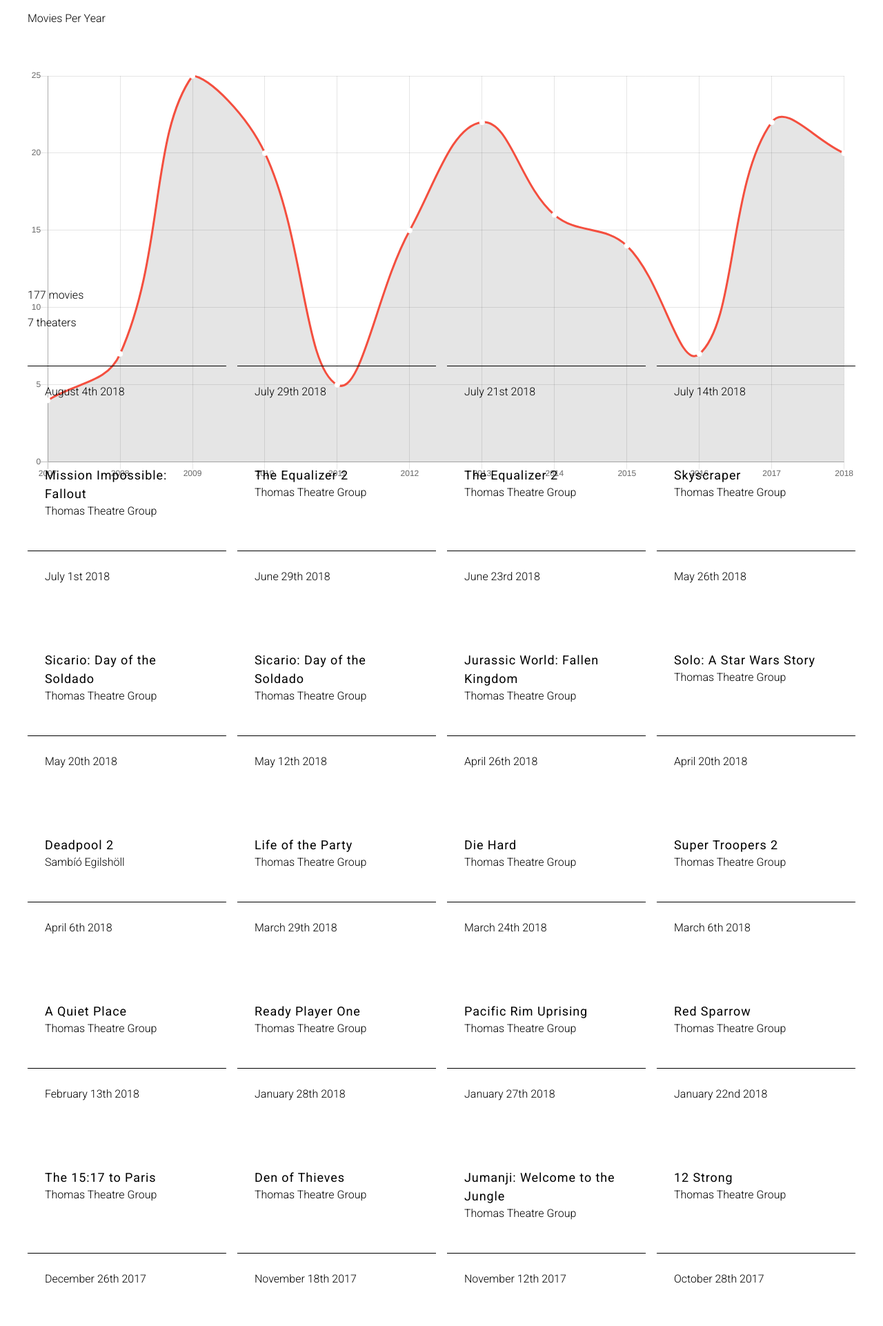
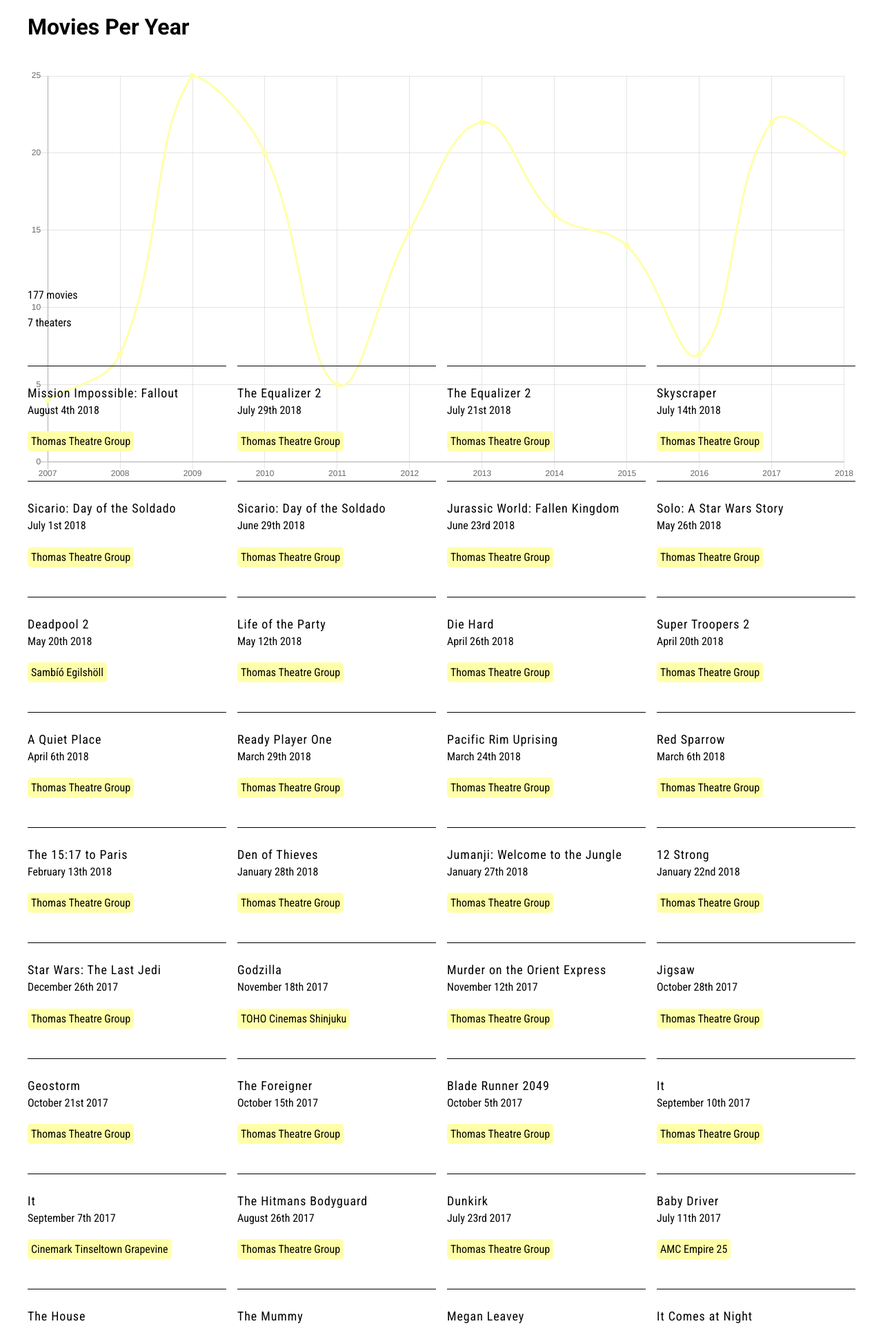
Before and after one commit to jacobproffer/movie-tickets, a PHP site: page / in a window 1280 px wide. Shown: the top 1922 px of the page at 69% size. Run offline with PHP 8.4, Linux system fonts and the light colour scheme; some libraries are stand-ins or nearby versions.

Commit message:
Mess around with styles

```diff
--- a/assets/scss/base/_general.scss
+++ b/assets/scss/base/_general.scss
@@ -29,8 +29,7 @@ body {
   color: $black;
   background: $white;
   line-height: 1.5;
-  font-weight: 300;
-  font-family: "Roboto", sans-serif;
+  font-family: 'Roboto Condensed', sans-serif;
 }
 
 canvas {
--- a/assets/scss/base/_typography.scss
+++ b/assets/scss/base/_typography.scss
@@ -1,6 +1,8 @@
 h1 {
   @include font-size($h1-font-sizes);
+  font-family: 'Roboto', sans-serif;
   margin: 0;
+  font-weight: 700;
 }
 
 h2 {
@@ -11,7 +13,6 @@ h2 {
 
 h4 {
   margin-top: 0;
-  font-weight: 300;
 }
 
 h1,
@@ -19,6 +20,13 @@ h2,
 h3 {
   margin: 0;
   padding: 0;
+}
+
+h2,
+h3,
+h4,
+h5,
+h6 {
   font-weight: 400;
 }
 
--- a/assets/scss/pages/_home.scss
+++ b/assets/scss/pages/_home.scss
@@ -40,13 +40,14 @@
 }
 
 .movies__ticket__content {
-  @include size(100%);
-  @include ratio(16, 8);
   color: $black;
-  padding: 25px;
+  padding: 25px 0;
   border-top: 1px solid $black;
 }
 
-.movies__date {
-  @include absolute(25px, auto, auto, 25px);
+.movies__theatres {
+  margin: 0;
+  padding: 5px;
+  background-color: #ffffaa;
+  border-radius: 5px;
 }
--- a/index.html
+++ b/index.html
@@ -2,10 +2,10 @@
 <html lang="en">
   <head>
     <meta charset="UTF-8">
-    <title>Movies</title>
+    <title>Movies Per Year</title>
     <meta name="description" content="This site serves as an archive of the movies Jacob Proffer has seen in theatres, powered by JSON and JavaScript." />
     <meta name="viewport" content="width=device-width, initial-scale=1"/>
-    <link href="https://fonts.googleapis.com/css?family=Roboto:300,400" rel="stylesheet">
+    <link href="https://fonts.googleapis.com/css?family=Roboto+Condensed|Roboto:700" rel="stylesheet">
     <link rel="stylesheet" href="dist/css/project-main.min.css">
   </head>
   <script>
@@ -35,7 +35,7 @@
     <!-- Header -->
     <header class="header">
       <div class="container container--wide">
-        <span>Movies Per Year</span>
+        <h1>Movies Per Year</h1>
       </div>
     </header>
     <!-- The Data -->
```
Also changed, not shown: assets/js/app.js (+10 -8 lines), dist/css/project-main.min.css, dist/js/app.min.js.
